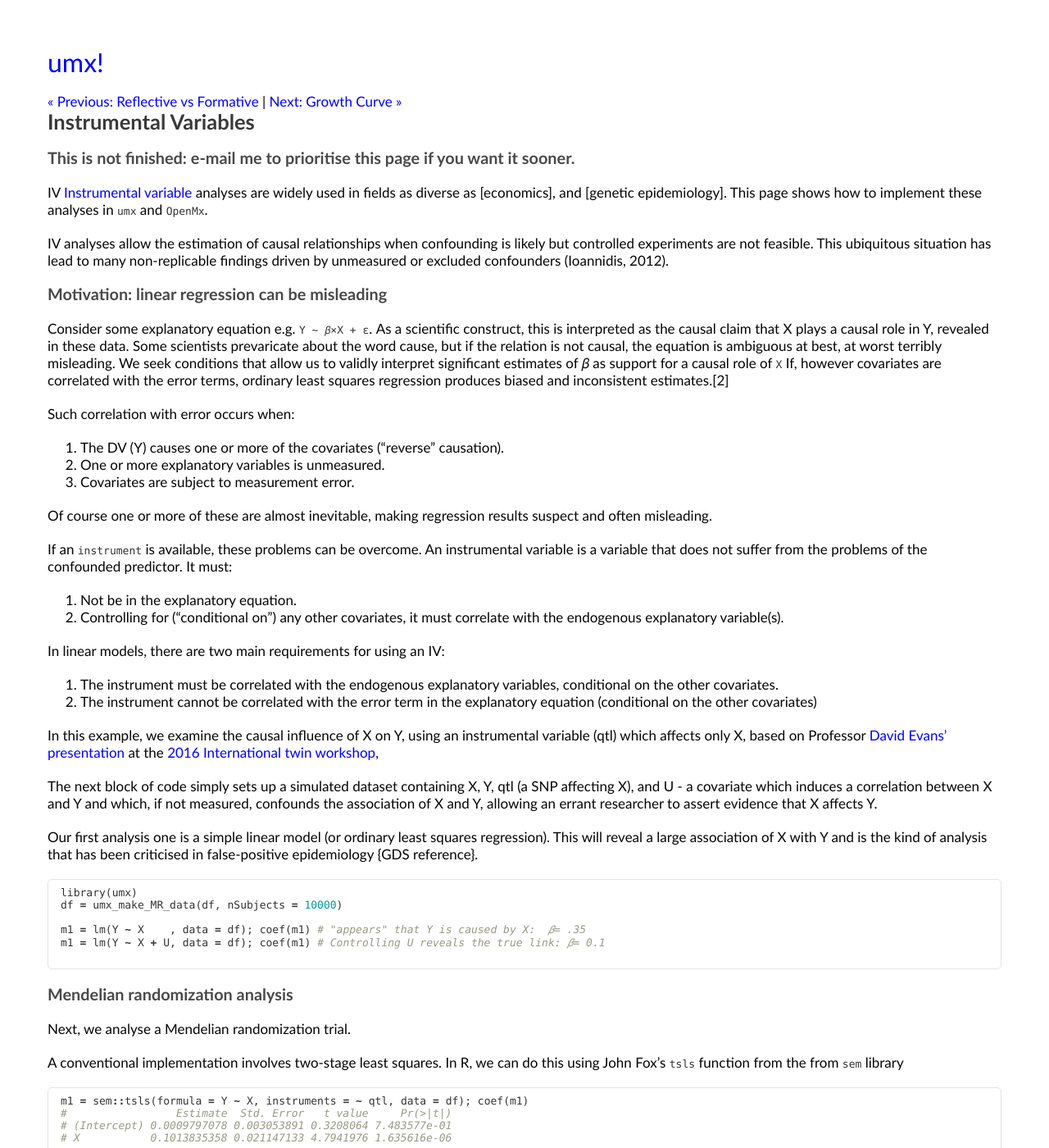
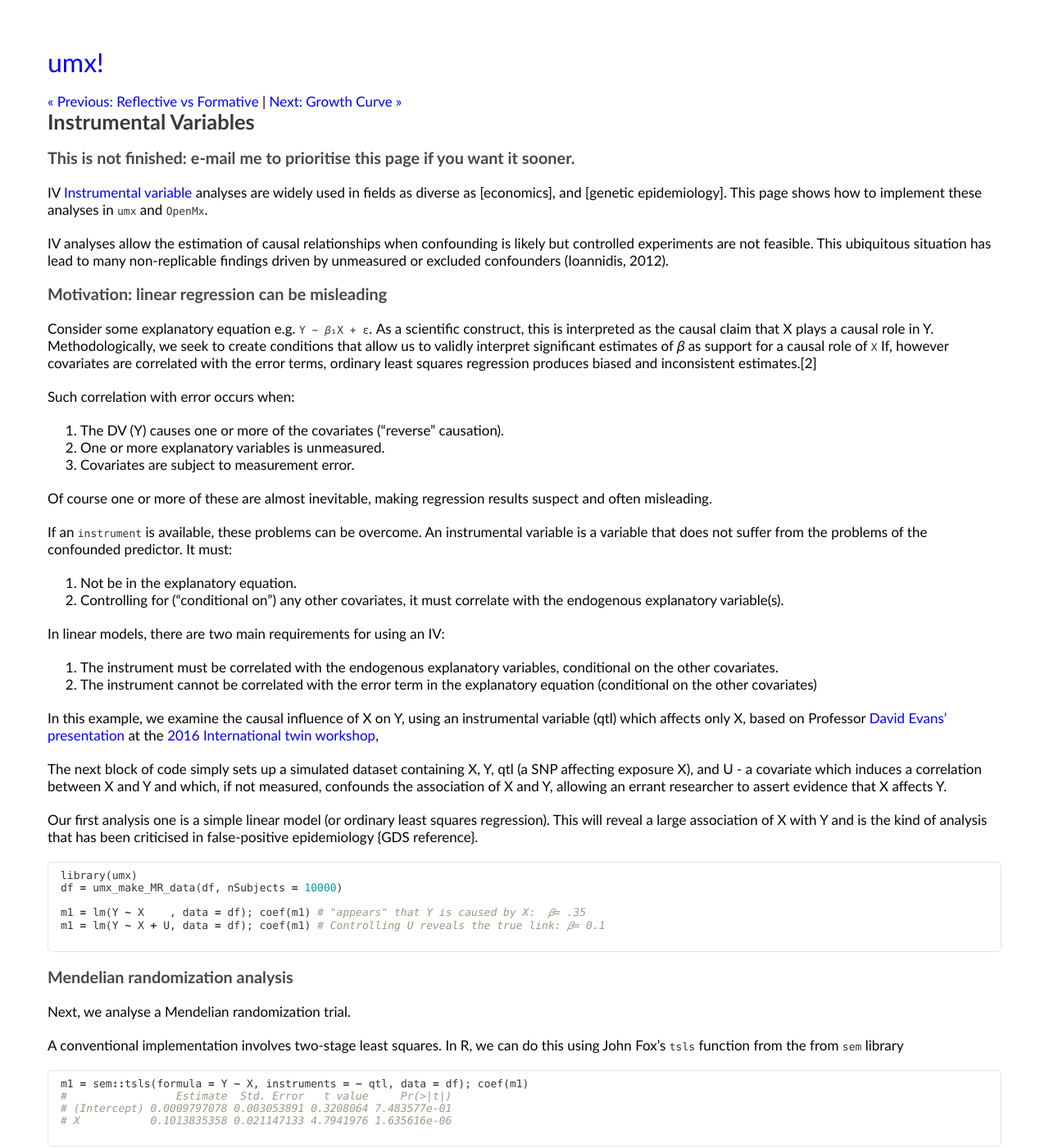
Before and after one commit to tbates/tbates.github.io, a Jekyll site: the page built from _posts/1970-09-13-models-IV.markdown, in a window 1280 px wide and 1400 px high. Shown: the whole window at 82% size. Built offline with Jekyll 4.4.1, drawn with Linux system fonts in a browser that asks for light colours; some of the changed text lies outside the part shown.

```diff
--- a/_posts/1970-09-13-models-IV.markdown
+++ b/_posts/1970-09-13-models-IV.markdown
@@ -13,7 +13,7 @@
 IV analyses allow the estimation of causal relationships when confounding is likely but controlled experiments are not feasible. This ubiquitous situation has lead to many non-replicable findings driven by unmeasured or excluded confounders (Ioannidis, 2012).
 
 ### Motivation: linear regression can be misleading
-Consider some explanatory equation e.g. `Y ~ 𝛽×X + ε`. As a scientific construct, this is interpreted as the causal claim that X plays a causal role in Y, revealed in these data. Some scientists prevaricate about the word cause, but if the relation is not causal, the equation is ambiguous at best, at worst terribly misleading. We seek conditions that allow us to validly interpret significant estimates of 𝛽 as support for a causal role of `X` If, however covariates are correlated with the error terms, ordinary least squares regression produces biased and inconsistent estimates.[2]
+Consider some explanatory equation e.g. `Y ~ 𝛽₁X + ε`. As a scientific construct, this is interpreted as the causal claim that X plays a causal role in Y. Methodologically, we seek to create conditions that allow us to validly interpret significant estimates of 𝛽 as support for a causal role of `X` If, however covariates are correlated with the error terms, ordinary least squares regression produces biased and inconsistent estimates.[2]
 
 Such correlation with error occurs when:
 
@@ -36,7 +36,7 @@
 
 In this example, we examine the causal influence of X on Y, using an instrumental variable (qtl) which affects only X, based on Professor [David Evans'](http://www.di.uq.edu.au/professor-david-evans) [presentation]() at the [2016 International twin workshop](),
 
-The next block of code simply sets up a simulated dataset containing X, Y, qtl (a SNP affecting X), and U - a covariate which induces a correlation between X and Y and which, if not measured, confounds the association of X and Y, allowing an errant researcher to assert evidence that X affects Y.
+The next block of code simply sets up a simulated dataset containing X, Y, qtl (a SNP affecting exposure X), and U - a covariate which induces a correlation between X and Y and which, if not measured, confounds the association of X and Y, allowing an errant researcher to assert evidence that X affects Y.
 
 Our first analysis one is a simple linear model (or ordinary least squares regression). This will reveal a large association of X with Y and is the kind of analysis that has been criticised in false-positive epidemiology {GDS reference}.
 
```
Also changed, not shown: other parts of _posts/1970-09-13-models-IV.markdown (+2 -0 lines).
